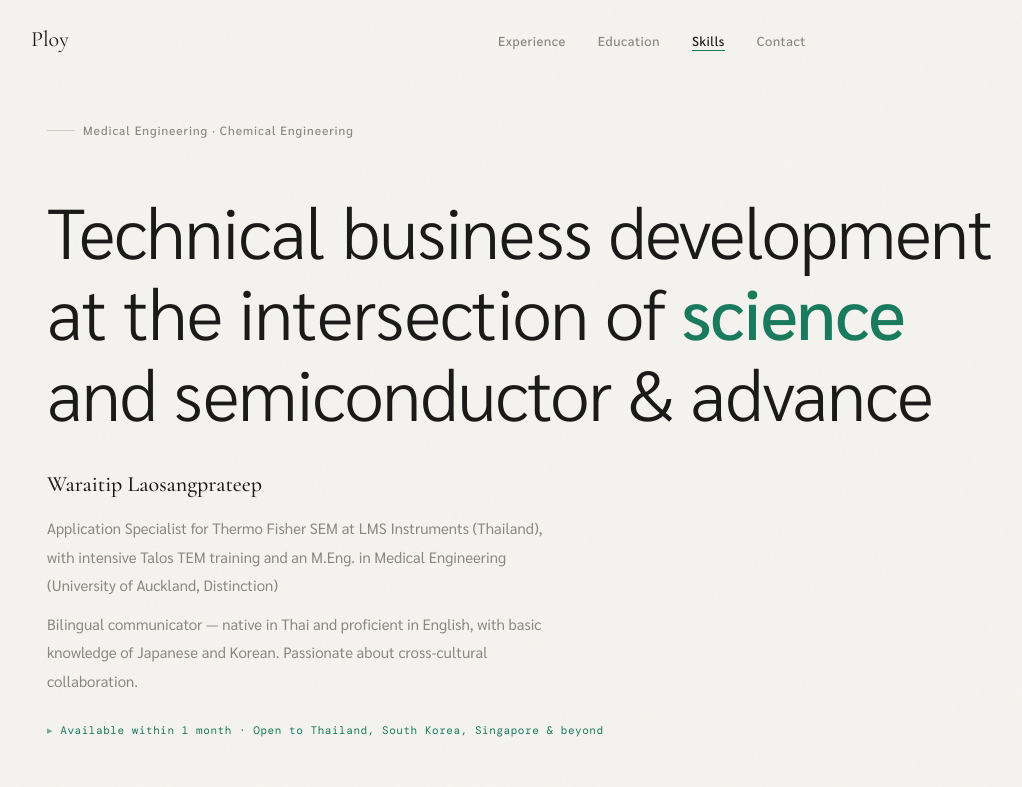
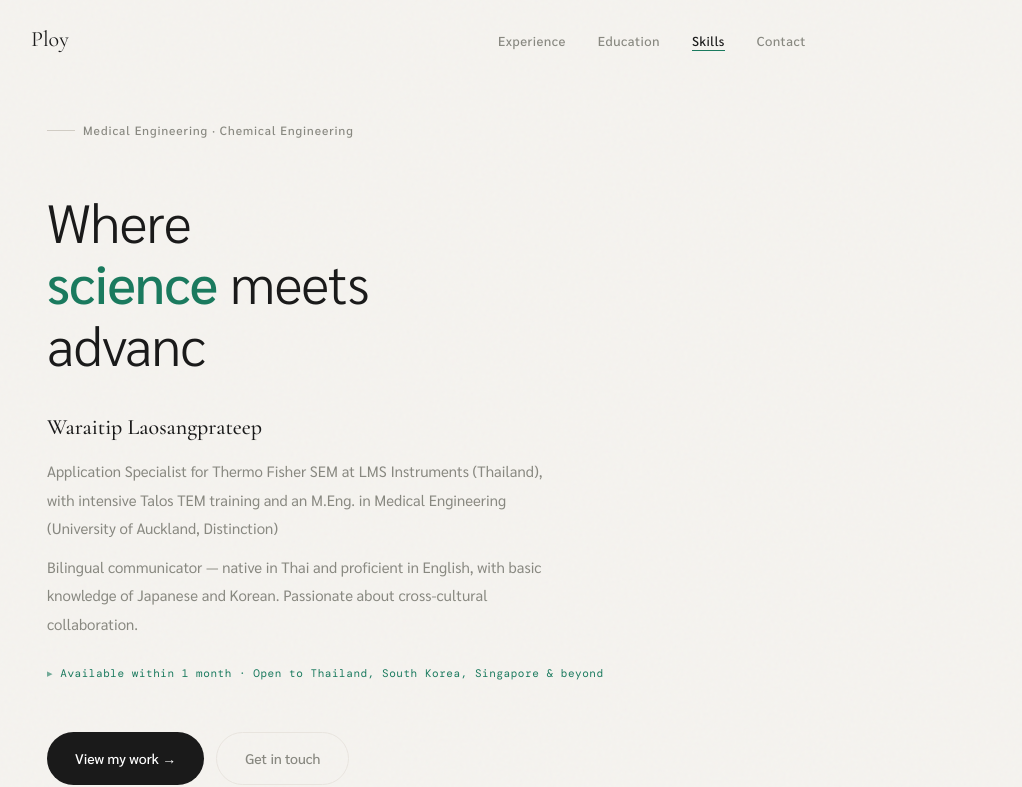
Before and after one commit to wlao034/portfolio, a Next.js app: page / in a window 1280 px wide. Shown: the top 787 px of the page, without its empty margins (17-1039 px from the left). Built offline with nearby package versions, Linux system fonts and the light colour scheme.

Commit message:
Update page.tsx

```diff
--- a/app/page.tsx
+++ b/app/page.tsx
@@ -191,7 +191,7 @@ nav.scrolled {
 }
 .hero-tag::before { content: ''; width: 28px; height: 1px; background: var(--dim); }
 .hero-title {
-  font-size: clamp(32px, 5.5vw, 72px);
+  font-size: clamp(32px, 4.2vw, 72px);
   font-weight: 300; line-height: 1.15; letter-spacing: -0.01em;
   margin-bottom: 32px; color: var(--text);
   opacity: 0; animation: fadeUp 0.7s 0.2s forwards;
@@ -471,10 +471,10 @@ const content = {
     ],
     logo: 'Ploy',
     heroTag: 'Medical Engineering · Chemical Engineering',
-    heroLine1: 'Technical business development',
-	heroLine2: <>at the intersection of <em>science</em></>,
-	heroLine3: 'and ',
-	typedPhrases: ['semiconductor & advanced technology.'],
+  	heroLine1: 'Where',
+	heroLine2: <><em>science</em> meets</>,
+	heroLine3: '',
+	typedPhrases: ['semiconductor business.', 'advanced technology frontier.'],
     heroName: 'Waraitip Laosangprateep',
     heroBio1: "Application Specialist for Thermo Fisher SEM at LMS Instruments (Thailand), with intensive Talos TEM training and an M.Eng. in Medical Engineering (University of Auckland, Distinction)",
     heroBio2: 'Bilingual communicator — native in Thai and proficient in English, with basic knowledge of Japanese and Korean. Passionate about cross-cultural collaboration.',
```
